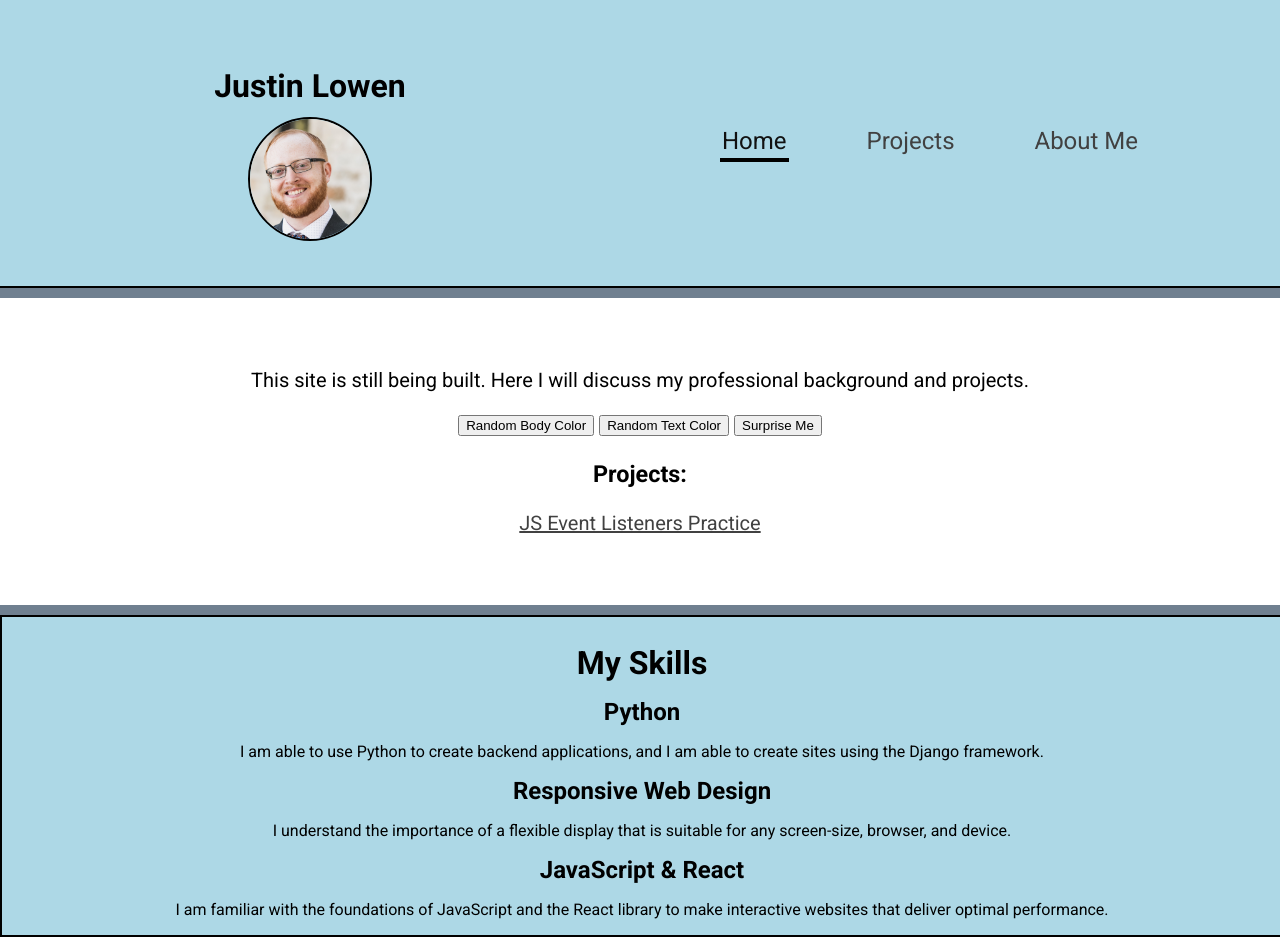
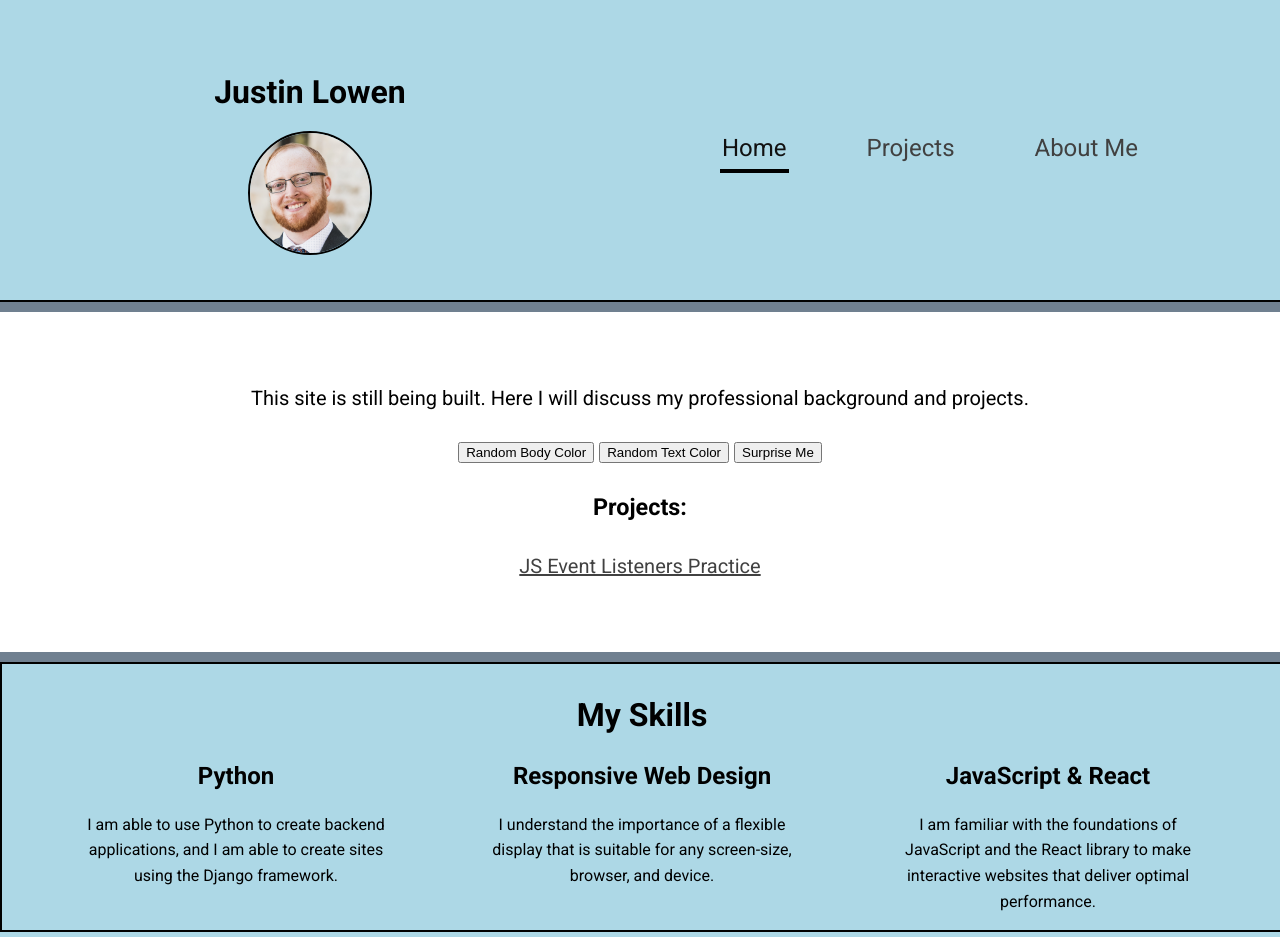
Before and after one commit to JLowe-N/JLowenPortfolioSite, a Django app: page / in a window 1280 px wide. Run offline with Django 3.2, Linux system fonts and the light colour scheme.

Commit message:
Fixed footer to flex row for desktop layour

```diff
--- a/portfolioapp/static/portfolioapp/css/style.css
+++ b/portfolioapp/static/portfolioapp/css/style.css
@@ -6,6 +6,7 @@ body {
     background: slategray;
     margin: 0;
     font-size: 1.25rem;
+    line-height: 1.6
 }
 
 /* ====
@@ -145,7 +146,8 @@ footer {
 
 .column {
     margin: 0 10px;
-    width: 90%;
+    width: 100%;
+    max-width: 320px;
 }
 
 .skill-title {
@@ -162,3 +164,10 @@ footer {
 .skill-text {
     font-size: 1rem;
 }
+
+@media (min-width: 500px) {
+    .columns {
+        flex-direction: row;
+        align-items: baseline;
+    }
+}
```
